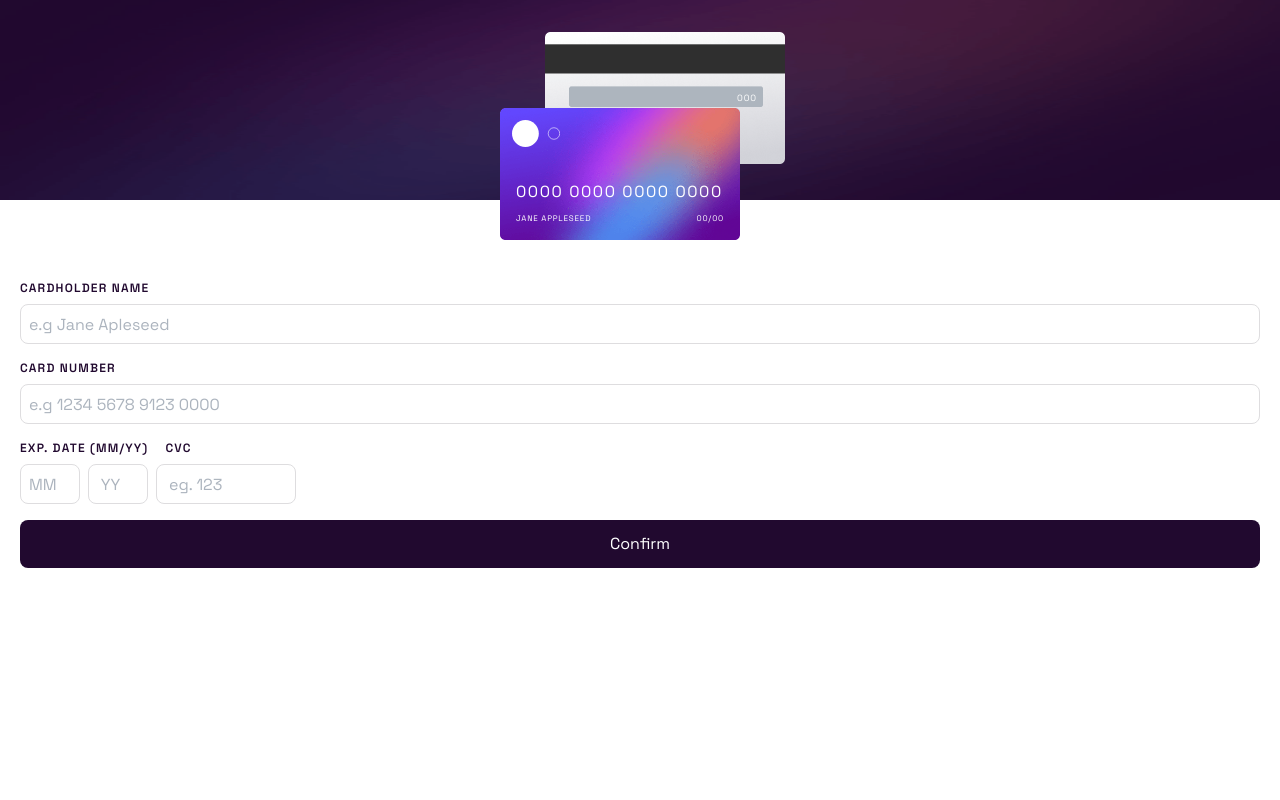
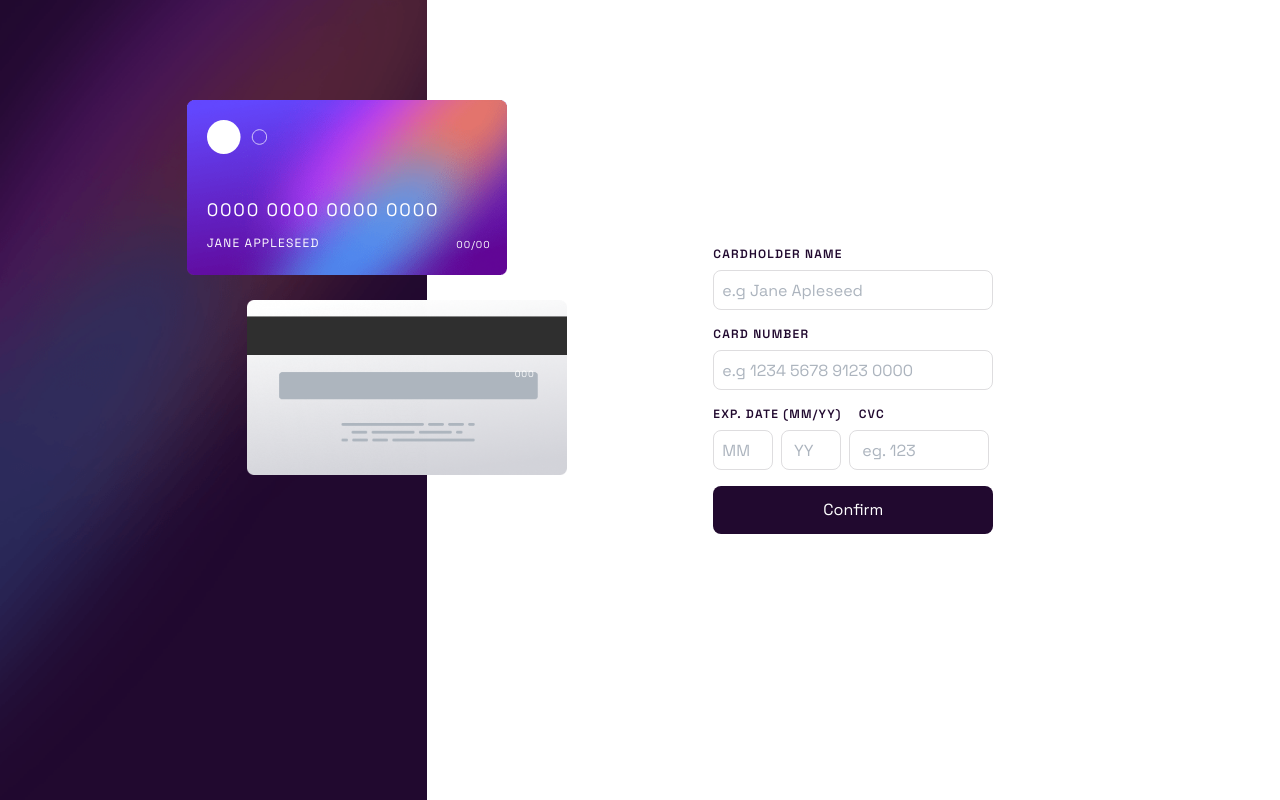
Before and after one commit to mlopezl/interactive-card-form-info, a React (Vite) app: page / in a window 1280 px wide. Built offline with nearby package versions, Linux system fonts and the light colour scheme.

Commit message:
Making web responsive

```diff
--- a/src/App.jsx
+++ b/src/App.jsx
@@ -3,7 +3,7 @@ import FormContainer from "./components/Form/FormContainer"
 
 function App() {
   return (
-    <div className="w-full min-h-screen bg-White font-Space-Grotesk">
+    <div className="w-full min-h-screen bg-White font-Space-Grotesk md:flex">
       <CardContainer/>
       <FormContainer/>
     </div>
--- a/src/components/Form/Form.jsx
+++ b/src/components/Form/Form.jsx
@@ -5,7 +5,7 @@ import FormExpCVSInput from "./FormExpCVSInput";
 function Form() {
   return (
     <form
-      className="w-full pt-20 h-full flex flex-col gap-4 justify-center items-center p-5"
+      className="w-full pt-20 h-full flex flex-col gap-4 justify-center items-center p-5 md:pt-0 max-w-80"
       action="post"
     >
       <FormBasicInput label={"cardholder name"} id={"name"}
--- a/src/components/Form/FormContainer.jsx
+++ b/src/components/Form/FormContainer.jsx
@@ -2,7 +2,7 @@ import Form from "./Form";
 
 function FormContainer(){
     return(
-        <main className="w-full flex flex-col justify-center items-center">
+        <main className="w-full flex flex-col justify-center items-center md:w-2/3">
             <Form/>
         </main>
     )
--- a/src/components/card/CardBack.jsx
+++ b/src/components/card/CardBack.jsx
@@ -2,9 +2,9 @@ import cardBack from '../../../public/images/bg-card-back.png';
 
 function CardBack(){
     return(
-         <div className='absolute w-60 h-33 z-1 left-[calc(50%-95px)] top-8'>
+         <div className='absolute w-60 h-33 z-1 right-[calc(50%-130px)] top-8 md:w-70 md:h-36 md:top-70 md:-right-20 lg:top-75 lg:w-80 lg:h-40 lg:-right-35'>
                 <img className='w-full' src={cardBack} alt="card back background" />
-                <p className='absolute top-15 right-7 text-[9px] text-White tracking-widest'>000</p>
+                <p className='absolute top-15 right-7 text-[9px] text-White tracking-widest md:top-17 md:text[11px] md:right-8'>000</p>
             </div>
     )
 }
--- a/src/components/card/CardContainer.jsx
+++ b/src/components/card/CardContainer.jsx
@@ -6,8 +6,9 @@ import CardBack from  './CardBack'
 
 function CardContainer(){
     return(
-        <header className='w-full h-50 relative'>
-            <img className='w-full h-50 absolute z-0' src={backgroundMobile} alt="" />
+        <header className='w-full h-50 relative md:w-1/3 md:min-h-screen'>
+            <img className='w-full h-50 absolute z-0 md:hidden' src={backgroundMobile} alt="" />
+            <img className='hidden w-full h-full absolute z-0 md:block' src={backgroundDesktop} alt="" />
             <CardFront/>
             <CardBack/>
         </header>
--- a/src/components/card/CardFront.jsx
+++ b/src/components/card/CardFront.jsx
@@ -3,16 +3,16 @@ import cardLogo from '../../../public/images/card-logo.svg';
 
 function CardFront() {
   return (
-    <div className="absolute w-60 h-33 z-2 left-[calc(50%-140px)] -bottom-10">
+    <div className="absolute w-60 h-33 z-2 right-[calc(50%-100px)] -bottom-10 md:w-70 md:h-36 md:top-30 md:-right-10 lg:top-25 lg:w-80 lg:h-40 lg:-right-20 ">
       <img className="w-full" src={cardFront} alt="Card front background" />
-      <img className="w-12 absolute top-3 left-3" src={cardLogo} alt="Card Logo" />
-      <p className="absolute bottom-4 left-4 text-White text-[8px] uppercase tracking-widest">
+      <img className="w-12 absolute top-3 left-3 lg:w-15 lg:top-5 lg:left-5" src={cardLogo} alt="Card Logo" />
+      <p className="absolute bottom-4 left-4 text-White text-[8px] uppercase tracking-widest lg:bottom-2 lg:left-5 lg:text-[12px]">
         Jane Appleseed
       </p>
-      <p className="absolute bottom-4 right-4 text-White text-[8px] uppercase tracking-widest">
+      <p className="absolute bottom-4 right-4 text-White text-[8px] uppercase tracking-widest lg:bottom-2 lg:text-[10px]">
         00/00
       </p>
-      <p className="absolute bottom-9 left-4 text-White text-md tracking-widest">
+      <p className="absolute bottom-9 left-4 text-White text-md tracking-widest lg:left-5 lg:text-lg">
         0000&nbsp;0000&nbsp;0000&nbsp;0000
       </p>
     </div>
```
